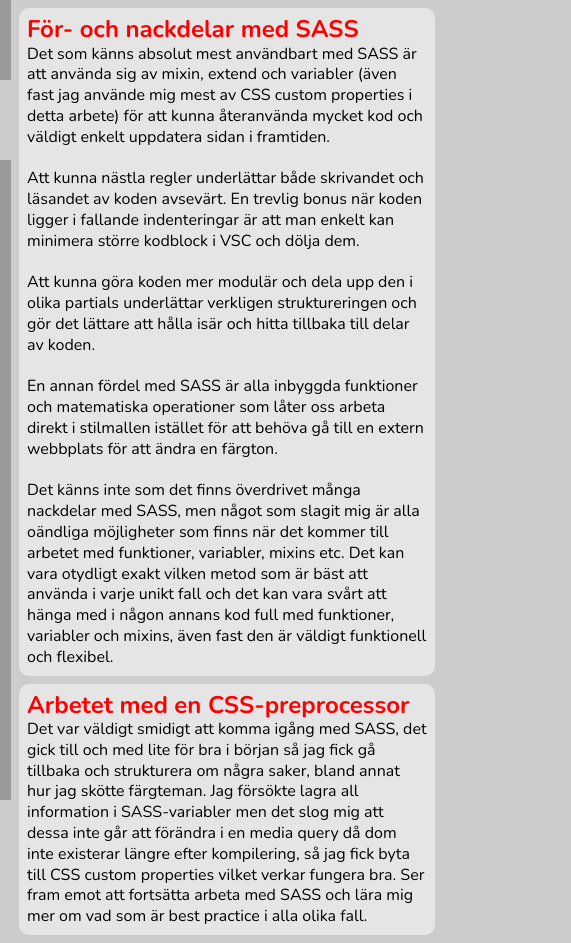
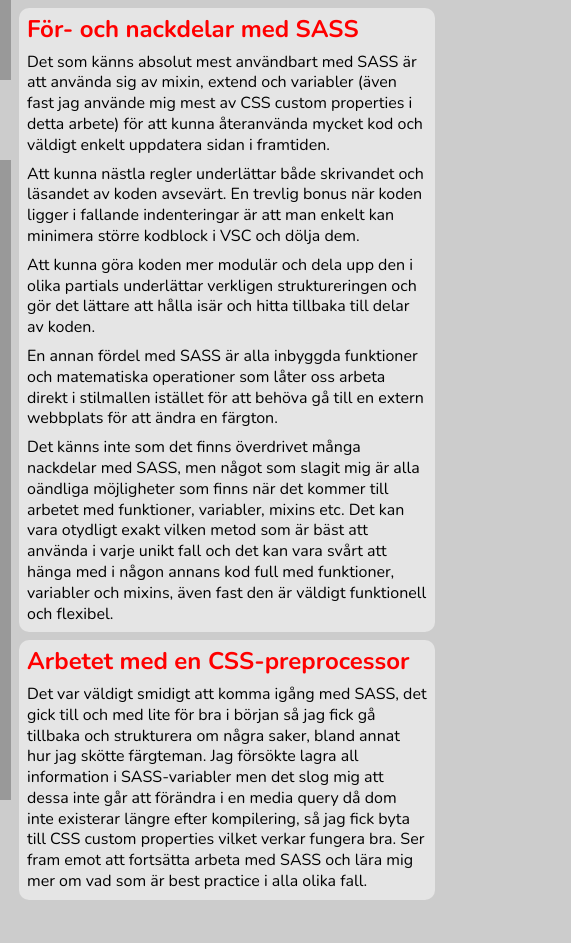
Before and after one commit to maxdeekay/front-end_moment3, a website built with Parcel: page src/sass.html in a window 1280 px wide. Shown: the full height of the page, 69-640 px from the left. After the commit the page ends 908 px from the top, so only its background shows below. Built offline with nearby package versions, Linux system fonts and the light colour scheme; a web font is replaced by a local one.

Commit message:
Fixed paragraph formatting and margins

```diff
--- a/src/css/_component.scss
+++ b/src/css/_component.scss
@@ -24,7 +24,7 @@
     }
 }
 
-p { @extend %text-style; line-height: 1.3em }
+p { @extend %text-style; line-height: 1.3em; }
 .active { @extend %text-style; background-color: base.$bg-color; }
 
 article {
@@ -34,10 +34,8 @@
     margin: 0.5em 1em 0.5em 0;
     padding: 0.5em;
 
-    h1, p {
-        padding: 0;
-        margin: 0;
-    }
+    h1, h2 { margin: 0; }
+    p { margin: 0.5em 0 0 0; }
 
     img {
         @include box(100%, auto, false);
--- a/src/sass.html
+++ b/src/sass.html
@@ -27,17 +27,17 @@
             <h1>För- och nackdelar med SASS</h1>
             <p>
                 Det som känns absolut mest användbart med SASS är att använda sig av mixin, extend och variabler (även fast jag använde mig mest av CSS custom properties i detta arbete) för att kunna återanvända mycket kod och väldigt enkelt uppdatera sidan i framtiden.
-                <br>
-                <br>
+            </p>
+            <p>
                 Att kunna nästla regler underlättar både skrivandet och läsandet av koden avsevärt. En trevlig bonus när koden ligger i fallande indenteringar är att man enkelt kan minimera större kodblock i VSC och dölja dem.
-                <br>
-                <br>
+            </p>
+            <p>
                 Att kunna göra koden mer modulär och dela upp den i olika partials underlättar verkligen struktureringen och gör det lättare att hålla isär och hitta tillbaka till delar av koden.
-                <br>
-                <br>
+            </p>
+            <p>
                 En annan fördel med SASS är alla inbyggda funktioner och matematiska operationer som låter oss arbeta direkt i stilmallen istället för att behöva gå till en extern webbplats för att ändra en färgton.
-                <br>
-                <br>
+            </p>
+            <p>
                 Det känns inte som det finns överdrivet många nackdelar med SASS, men något som slagit mig är alla oändliga möjligheter som finns när det kommer till arbetet med funktioner, variabler, mixins etc. Det kan vara otydligt exakt vilken metod som är bäst att använda i varje unikt fall och det kan vara svårt att hänga med i någon annans kod full med funktioner, variabler och mixins, även fast den är väldigt funktionell och flexibel.
             </p>
         </article>
```
